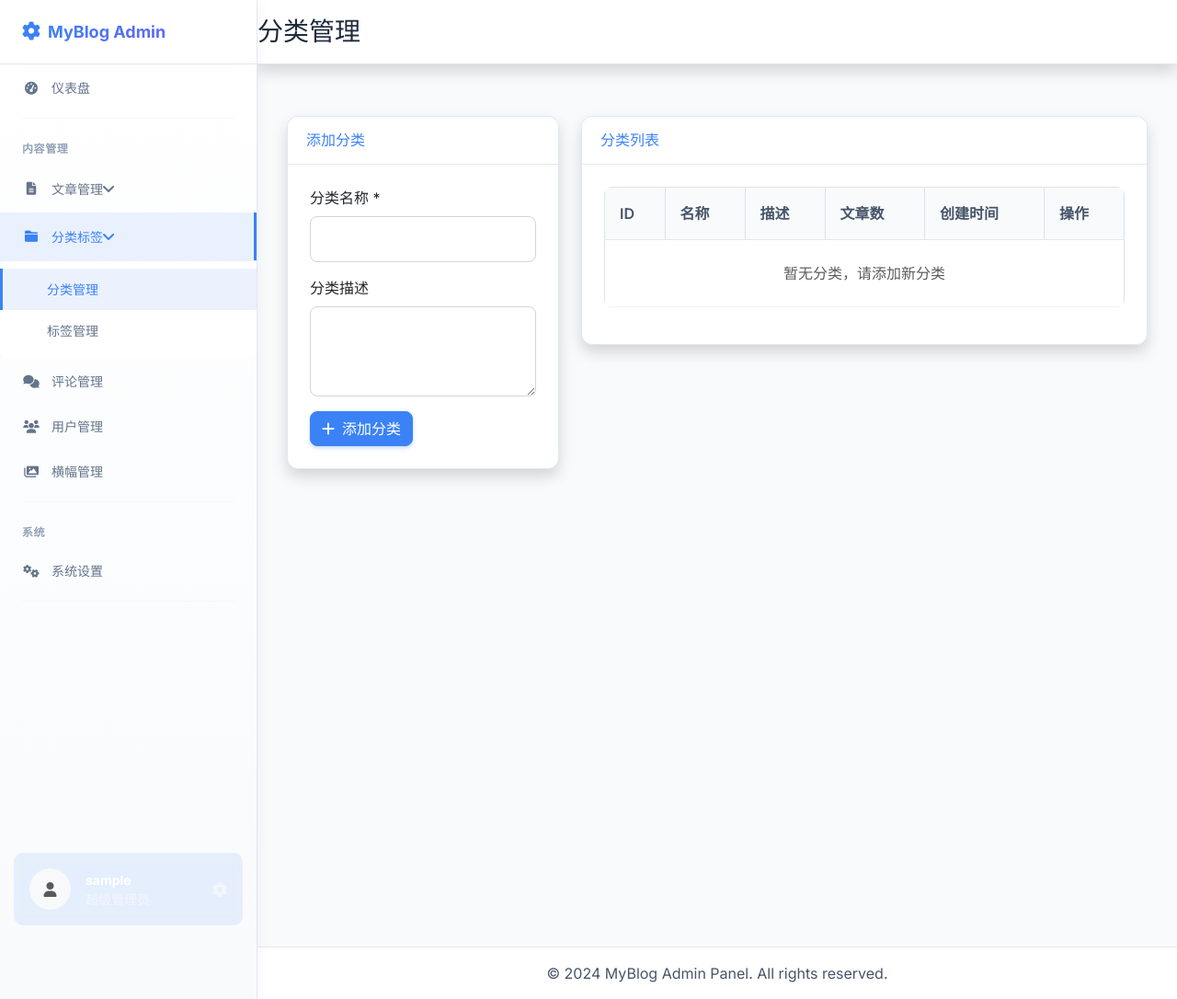
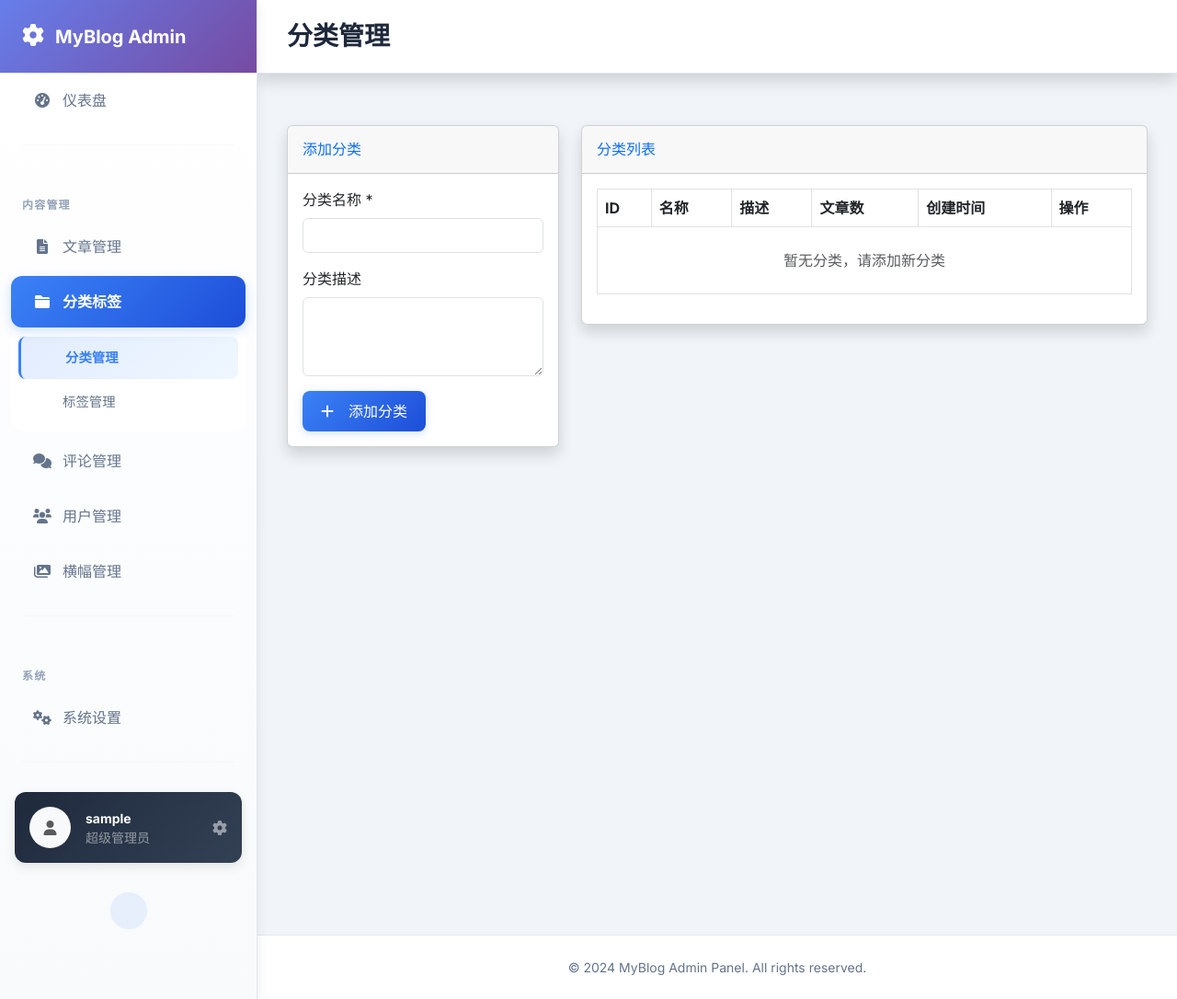
Before and after one commit to jhzhou002/blog, a Django app: page /admin/categories/ in a window 1280 px wide. Shown: the whole page at 92% size. Run offline with Django 4.2, Linux system fonts and the light colour scheme; the visitor is signed in with stand-in values (Sample User, id 1); data that the repository does not hold is empty.

Commit message:
修复管理后台CSS样式引用和布局问题
- 修正模板中CSS引用路径，从admin.css改为admin-base.css
- 修正模板块名称，统一使用extra_head
- 新增admin-base.css文件，实现现代化的管理后台布局
- 新增requirements_basic.txt，提供基础依赖安装选项
- 确保左侧导航栏固定显示和响应式设计

🤖 Generated with [Claude Code](https://claude.ai/code)

Co-Authored-By: Claude <noreply@anthropic.com>

```diff
--- /dev/null
+++ b/requirements_basic.txt
@@ -0,0 +1,6 @@
+Django>=4.2.0
+Pillow>=9.0.0
+PyMySQL>=1.0.0
+qiniu>=7.8.0
+python-decouple>=3.6
+gunicorn>=20.0.0
--- /dev/null
+++ b/static/css/admin-base.css
@@ -0,0 +1,437 @@
+/* 管理后台基础布局样式 - 确保左侧导航固定 */
+@import url('https://fonts.googleapis.com/css2?family=Inter:wght@300;400;500;600;700&display=swap');
+
+/* 全局样式重置 */
+* {
+    box-sizing: border-box;
+}
+
+body {
+    font-family: "Inter", -apple-system, BlinkMacSystemFont, "Segoe UI", Roboto, "Helvetica Neue", Arial, sans-serif;
+    background-color: #f1f5f9;
+    color: #475569;
+    font-weight: 400;
+    margin: 0;
+    padding: 0;
+    overflow-x: hidden;
+}
+
+/* 主要布局容器 */
+#wrapper {
+    display: flex;
+    width: 100%;
+    min-height: 100vh;
+    position: relative;
+}
+
+/* 固定侧边栏 */
+.sidebar {
+    width: 280px;
+    min-height: 100vh;
+    position: fixed;
+    left: 0;
+    top: 0;
+    z-index: 1000;
+    background: linear-gradient(180deg, #ffffff 0%, #f8fafc 100%);
+    border-right: 1px solid #e2e8f0;
+    transition: all 0.3s cubic-bezier(0.4, 0, 0.2, 1);
+    box-shadow: 0 4px 12px rgba(0, 0, 0, 0.08);
+    overflow-y: auto;
+    overflow-x: hidden;
+}
+
+/* 侧边栏品牌区域 */
+.sidebar .sidebar-brand {
+    height: 80px;
+    text-decoration: none;
+    font-size: 1.25rem;
+    font-weight: 700;
+    padding: 1.5rem;
+    color: #1e293b;
+    border-bottom: 1px solid #e2e8f0;
+    display: flex;
+    align-items: center;
+    background: linear-gradient(135deg, #667eea 0%, #764ba2 100%);
+    position: sticky;
+    top: 0;
+    z-index: 10;
+}
+
+.sidebar .sidebar-brand .sidebar-brand-icon i {
+    font-size: 1.5rem;
+    margin-right: 0.75rem;
+    color: white;
+}
+
+.sidebar .sidebar-brand .sidebar-brand-text {
+    color: white;
+    font-weight: 700;
+}
+
+/* 侧边栏导航 */
+.sidebar-heading {
+    padding: 1.5rem 1.5rem 0.5rem;
+    font-weight: 600;
+    font-size: 0.75rem;
+    text-transform: uppercase;
+    letter-spacing: 0.1em;
+    color: #94a3b8;
+    margin-top: 1rem;
+}
+
+.sidebar .sidebar-divider {
+    margin: 1rem 1.5rem;
+    border-top: 1px solid #e2e8f0;
+}
+
+.sidebar .nav-item {
+    position: relative;
+    margin-bottom: 4px;
+}
+
+.sidebar .nav-item .nav-link {
+    display: flex;
+    align-items: center;
+    padding: 1rem 1.5rem;
+    color: #64748b;
+    text-decoration: none;
+    border-radius: 12px;
+    transition: all 0.3s ease;
+    position: relative;
+    margin: 0 12px;
+    font-weight: 500;
+}
+
+.sidebar .nav-item .nav-link i {
+    width: 20px;
+    margin-right: 12px;
+    font-size: 1rem;
+    transition: all 0.3s ease;
+}
+
+.sidebar .nav-item .nav-link:hover {
+    background: linear-gradient(135deg, rgba(59, 130, 246, 0.1) 0%, rgba(147, 197, 253, 0.1) 100%);
+    color: #3b82f6;
+    transform: translateX(2px);
+    box-shadow: 0 2px 8px rgba(59, 130, 246, 0.15);
+}
+
+.sidebar .nav-item.active .nav-link,
+.sidebar .nav-item .nav-link.active {
+    background: linear-gradient(135deg, #3b82f6 0%, #1d4ed8 100%);
+    color: white;
+    font-weight: 600;
+    box-shadow: 0 4px 12px rgba(59, 130, 246, 0.25);
+}
+
+.sidebar .nav-item.active .nav-link i,
+.sidebar .nav-item .nav-link.active i {
+    color: white;
+}
+
+/* 折叠菜单样式 */
+.sidebar .collapse {
+    margin: 0 12px;
+    border-radius: 12px;
+    overflow: hidden;
+    background: rgba(248, 250, 252, 0.5);
+}
+
+.sidebar .collapse .collapse-inner {
+    background: transparent;
+    padding: 8px 0;
+}
+
+.sidebar .collapse .collapse-item {
+    display: block;
+    padding: 12px 20px 12px 48px;
+    color: #64748b;
+    text-decoration: none;
+    font-size: 0.9rem;
+    transition: all 0.2s ease;
+    border-radius: 8px;
+    margin: 2px 8px;
+    font-weight: 500;
+}
+
+.sidebar .collapse .collapse-item:hover {
+    background-color: rgba(59, 130, 246, 0.08);
+    color: #3b82f6;
+    transform: translateX(4px);
+}
+
+.sidebar .collapse .collapse-item.active {
+    background: linear-gradient(135deg, rgba(59, 130, 246, 0.15) 0%, rgba(147, 197, 253, 0.15) 100%);
+    color: #3b82f6;
+    font-weight: 600;
+    border-left: 3px solid #3b82f6;
+}
+
+/* 侧边栏用户信息 */
+.sidebar-user-profile {
+    position: sticky;
+    bottom: 0;
+    background: linear-gradient(135deg, #1e293b 0%, #334155 100%);
+    margin: 1rem;
+    border-radius: 12px;
+    box-shadow: 0 4px 12px rgba(0, 0, 0, 0.1);
+}
+
+.sidebar-user-profile .dropdown-menu {
+    border: none;
+    box-shadow: 0 8px 30px rgba(0, 0, 0, 0.12);
+    border-radius: 12px;
+    margin-top: 8px;
+}
+
+/* 侧边栏切换按钮 */
+#sidebarToggle {
+    background-color: rgba(59, 130, 246, 0.1);
+    border: 2px solid rgba(59, 130, 246, 0.2);
+    color: #3b82f6;
+    width: 40px;
+    height: 40px;
+    margin: 1rem auto;
+    transition: all 0.3s ease;
+}
+
+#sidebarToggle:hover {
+    background-color: #3b82f6;
+    color: white;
+    transform: scale(1.1);
+}
+
+/* 主内容区域 */
+#content-wrapper {
+    flex: 1;
+    margin-left: 280px;
+    min-height: 100vh;
+    display: flex;
+    flex-direction: column;
+    transition: all 0.3s cubic-bezier(0.4, 0, 0.2, 1);
+    background-color: #f1f5f9;
+}
+
+/* 顶部导航栏 */
+.topbar {
+    height: 80px;
+    background: white;
+    border-bottom: 1px solid #e2e8f0;
+    box-shadow: 0 2px 8px rgba(0, 0, 0, 0.04);
+    padding: 0 2rem;
+    position: sticky;
+    top: 0;
+    z-index: 999;
+}
+
+.topbar h1 {
+    color: #1e293b;
+    font-weight: 700;
+    font-size: 1.75rem;
+    margin: 0;
+}
+
+/* 主内容容器 */
+#content {
+    flex: 1;
+    display: flex;
+    flex-direction: column;
+}
+
+.container-fluid {
+    padding: 2rem;
+    flex: 1;
+    max-width: none;
+}
+
+/* 页面操作按钮 */
+.btn {
+    border-radius: 8px;
+    font-weight: 500;
+    padding: 10px 20px;
+    border: none;
+    transition: all 0.3s ease;
+    display: inline-flex;
+    align-items: center;
+    gap: 8px;
+}
+
+.btn-primary {
+    background: linear-gradient(135deg, #3b82f6 0%, #1d4ed8 100%);
+    box-shadow: 0 2px 8px rgba(59, 130, 246, 0.25);
+}
+
+.btn-primary:hover {
+    transform: translateY(-1px);
+    box-shadow: 0 4px 12px rgba(59, 130, 246, 0.35);
+}
+
+.btn-secondary {
+    background-color: #64748b;
+    color: white;
+}
+
+.btn-secondary:hover {
+    background-color: #475569;
+    color: white;
+}
+
+/* 页脚 */
+.sticky-footer {
+    background-color: white;
+    border-top: 1px solid #e2e8f0;
+    padding: 1.5rem 0;
+    margin-top: auto;
+}
+
+.sticky-footer .copyright {
+    color: #64748b;
+    font-size: 0.875rem;
+}
+
+/* 侧边栏折叠状态 */
+body.sidebar-toggled .sidebar {
+    width: 80px;
+}
+
+body.sidebar-toggled #content-wrapper {
+    margin-left: 80px;
+}
+
+body.sidebar-toggled .sidebar .sidebar-brand .sidebar-brand-text,
+body.sidebar-toggled .sidebar .nav-item .nav-link span,
+body.sidebar-toggled .sidebar-heading {
+    display: none;
+}
+
+body.sidebar-toggled .sidebar .nav-item .nav-link {
+    justify-content: center;
+    padding: 1rem;
+}
+
+body.sidebar-toggled .sidebar .nav-item .nav-link i {
+    margin-right: 0;
+}
+
+body.sidebar-toggled .sidebar .collapse {
+    display: none;
+}
+
+body.sidebar-toggled .sidebar-user-profile {
+    display: none;
+}
+
+/* 响应式设计 */
+@media (max-width: 768px) {
+    .sidebar {
+        transform: translateX(-280px);
+    }
+
+    #content-wrapper {
+        margin-left: 0;
+        width: 100%;
+    }
+
+    body.sidebar-toggled .sidebar {
+        transform: translateX(0);
+        width: 280px;
+    }
+
+    .topbar {
+        padding: 0 1rem;
+    }
+
+    .topbar h1 {
+        font-size: 1.5rem;
+    }
+
+    .container-fluid {
+        padding: 1rem;
+    }
+}
+
+/* 移动端顶部切换按钮 */
+#sidebarToggleTop {
+    background: none;
+    border: none;
+    color: #64748b;
+    font-size: 1.25rem;
+    padding: 8px;
+    border-radius: 8px;
+    transition: all 0.2s ease;
+}
+
+#sidebarToggleTop:hover {
+    background-color: rgba(59, 130, 246, 0.1);
+    color: #3b82f6;
+}
+
+/* 确保内容不被侧边栏遮挡 */
+@media (min-width: 769px) {
+    .sidebar {
+        position: fixed;
+        left: 0;
+    }
+
+    #content-wrapper {
+        margin-left: 280px;
+    }
+}
+
+/* 滚动条样式 */
+.sidebar::-webkit-scrollbar {
+    width: 6px;
+}
+
+.sidebar::-webkit-scrollbar-track {
+    background: transparent;
+}
+
+.sidebar::-webkit-scrollbar-thumb {
+    background: rgba(148, 163, 184, 0.3);
+    border-radius: 3px;
+}
+
+.sidebar::-webkit-scrollbar-thumb:hover {
+    background: rgba(148, 163, 184, 0.5);
+}
+
+/* 动画效果 */
+.nav-item .nav-link,
+.collapse-item {
+    position: relative;
+    overflow: hidden;
+}
+
+.nav-item .nav-link::before,
+.collapse-item::before {
+    content: '';
+    position: absolute;
+    top: 0;
+    left: -100%;
+    width: 100%;
+    height: 100%;
+    background: linear-gradient(90deg, transparent, rgba(255, 255, 255, 0.2), transparent);
+    transition: left 0.5s;
+}
+
+.nav-item .nav-link:hover::before,
+.collapse-item:hover::before {
+    left: 100%;
+}
+
+/* 页面加载动画 */
+.fade-in {
+    animation: fadeIn 0.5s ease-in-out;
+}
+
+@keyframes fadeIn {
+    from {
+        opacity: 0;
+        transform: translateY(20px);
+    }
+    to {
+        opacity: 1;
+        transform: translateY(0);
+    }
+}
--- a/templates/blog/admin/base.html
+++ b/templates/blog/admin/base.html
@@ -11,7 +11,7 @@
     <link href="https://cdnjs.cloudflare.com/ajax/libs/font-awesome/6.0.0/css/all.min.css" rel="stylesheet">
 
     {% load static %}
-    <link href="{% static 'css/admin.css' %}" rel="stylesheet">
+    <link href="{% static 'css/admin-base.css' %}" rel="stylesheet">
 
     {% block extra_head %}{% endblock %}
 </head>
--- a/templates/blog/admin/posts.html
+++ b/templates/blog/admin/posts.html
@@ -3,7 +3,7 @@
 
 {% block page_title %}{{ title }}{% endblock %}
 
-{% block extra_css %}
+{% block extra_head %}
 <link rel="stylesheet" href="{% static 'css/admin-posts-list.css' %}">
 {% endblock %}
 
```
